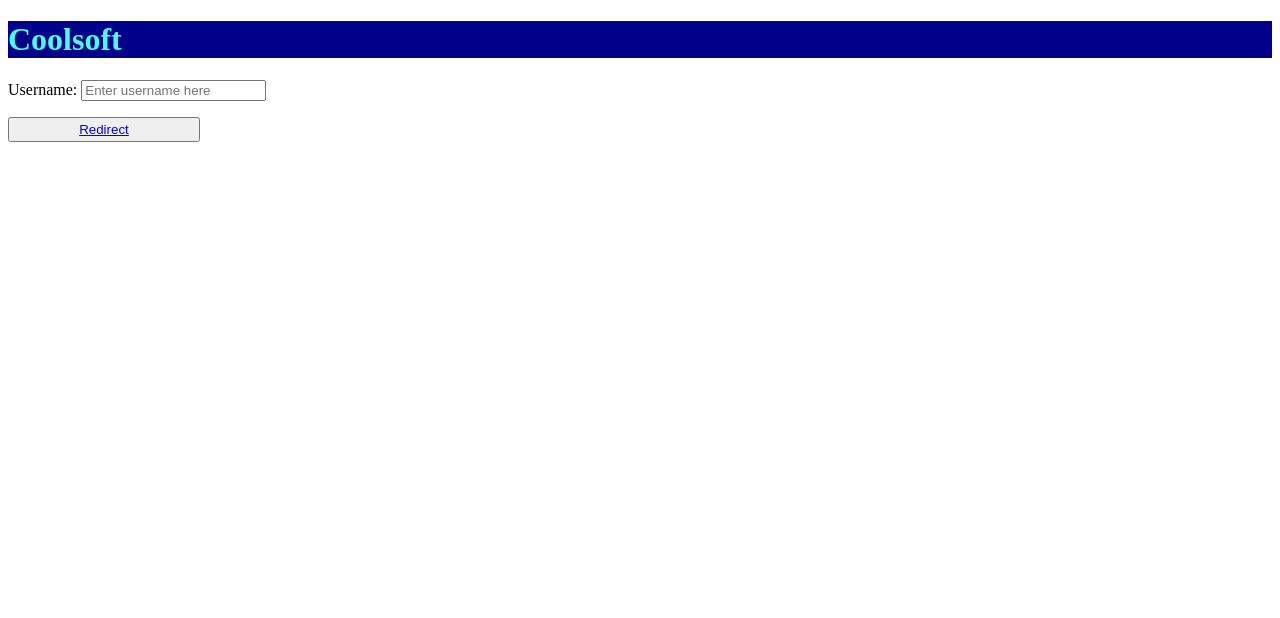
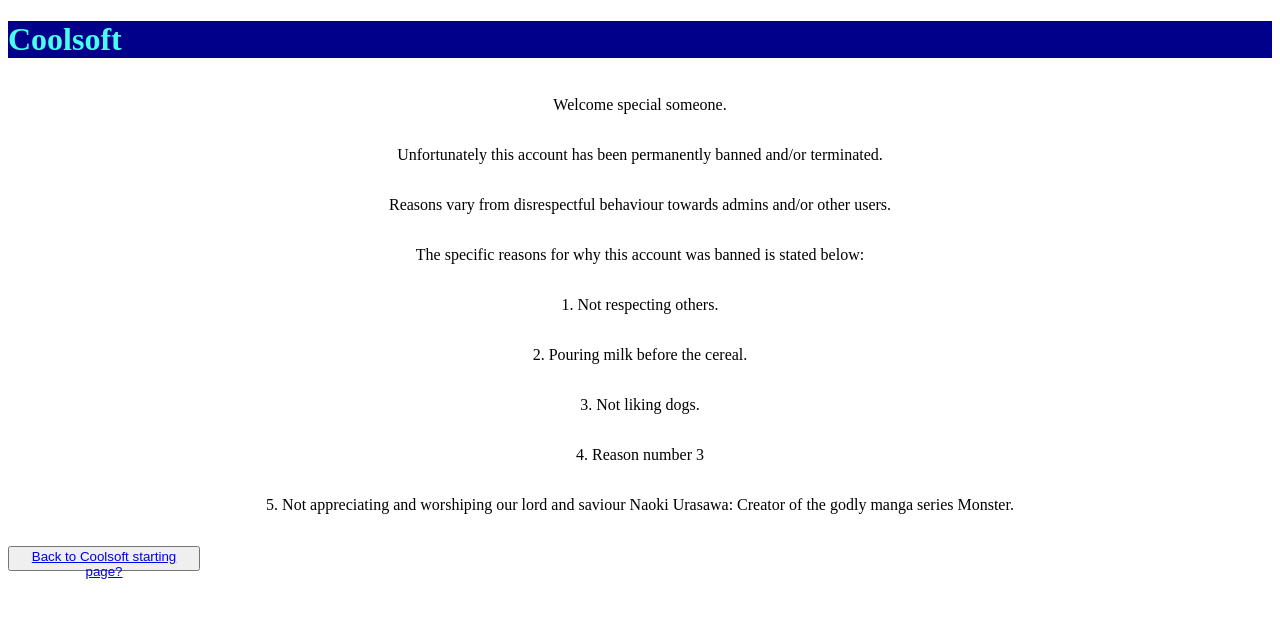
Before and after one commit to Darknico21/Nicodemus-Sileshe-Tredje-Projekt, a plain HTML site: page coolsoft.html in a window 1280 px wide. Drawn offline with Linux system fonts and the light colour scheme.

Commit message:
Added more text and information on second page. Added flexbox to the site.

```diff
--- a/coolsoft.html
+++ b/coolsoft.html
@@ -5,23 +5,29 @@
     <meta charset="UTF-8">
     <meta http-equiv="X-UA-Compatible" content="IE=edge">
     <meta name="viewport" content="width=device-width, initial-scale=1.0">
-    <title>Form</title>
+    <title>Document</title>
 </head>
+</html>
 <body>
 
     <h1 class="rubrik">Coolsoft</h1>
     <form>
-    <div class="Username">
-        <p>
-            <label for="Username">Username:</label>
-            <input type="username" name="username" placeholder="Enter username here">
-        </p>
+    <div class="welcome">
+        <p>Welcome special someone.</p>
+        <p>Unfortunately this account has been permanently banned and/or terminated.</p>
+        <p>Reasons vary from disrespectful behaviour towards admins and/or other users.</p>
+        <p>The specific reasons for why this account was banned is stated below:</p>
+        <p>1. Not respecting others.</p>
+        <p>2. Pouring milk before the cereal.</p>
+        <p>3. Not liking dogs.</p>
+        <p>4. Reason number 3</p>
+        <p>5. Not appreciating and worshiping our lord and saviour Naoki Urasawa: Creator of the godly manga series Monster.</p>
+
     </div>
-
     <div class="button">
         <p>
             <button>
-                <a href="/index.html">Redirect</a>
+                <a href="/index.html">Back to Coolsoft starting page?</a>
             </button>
         </p>
     </div>
--- a/stylesheet.css
+++ b/stylesheet.css
@@ -11,3 +11,10 @@ button {
     left: 0;
     right: 0;
 }
+
+.welcome {
+    display: flex;
+    justify-content: center;
+    align-items: center;
+    flex-direction: column;
+}
```
